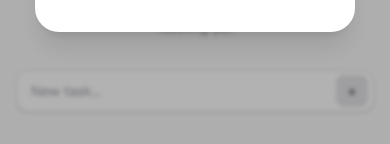
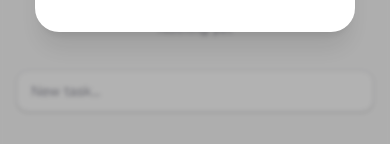
Before and after one commit to hannah7webb/check-boxes, a Next.js app: page / in a window 390 px wide. Shown: the part 630-774 px from the top of the page. Built offline with nearby package versions, Linux system fonts and the light colour scheme.

Commit message:
edited add task view on mobile

```diff
--- a/app/page.tsx
+++ b/app/page.tsx
@@ -500,11 +500,11 @@ export default function Home() {
               onChange={e => setNewTask(e.target.value)}
               onKeyDown={e => e.key === 'Enter' && addTask()}
               placeholder="New task..."
-              className="w-full pl-3.5 pr-12 py-2.5 sm:py-3 text-sm bg-white dark:bg-zinc-900 border border-zinc-200 dark:border-zinc-800 rounded-xl text-zinc-900 dark:text-zinc-100 placeholder-zinc-400 dark:placeholder-zinc-600 focus:outline-none focus:border-zinc-300 dark:focus:border-zinc-600 shadow-sm transition-colors duration-150"
+              className="w-full pl-3.5 pr-3.5 sm:pr-12 py-2.5 sm:py-3 text-sm bg-white dark:bg-zinc-900 border border-zinc-200 dark:border-zinc-800 rounded-xl text-zinc-900 dark:text-zinc-100 placeholder-zinc-400 dark:placeholder-zinc-600 focus:outline-none focus:border-zinc-300 dark:focus:border-zinc-600 shadow-sm transition-colors duration-150"
             />
             <button
               onClick={addTask}
-              className="absolute right-1.5 top-1/2 -translate-y-1/2 w-8 h-8 flex items-center justify-center bg-zinc-200 dark:bg-zinc-800 text-zinc-700 dark:text-zinc-300 text-sm font-medium rounded-lg hover:bg-zinc-300 dark:hover:bg-zinc-700 active:scale-[0.97] transition-all duration-150"
+              className="absolute right-1.5 top-1/2 -translate-y-1/2 w-8 h-8 hidden sm:flex items-center justify-center bg-zinc-200 dark:bg-zinc-800 text-zinc-700 dark:text-zinc-300 text-sm font-medium rounded-lg hover:bg-zinc-300 dark:hover:bg-zinc-700 active:scale-[0.97] transition-all duration-150"
             >
               +
             </button>
```
